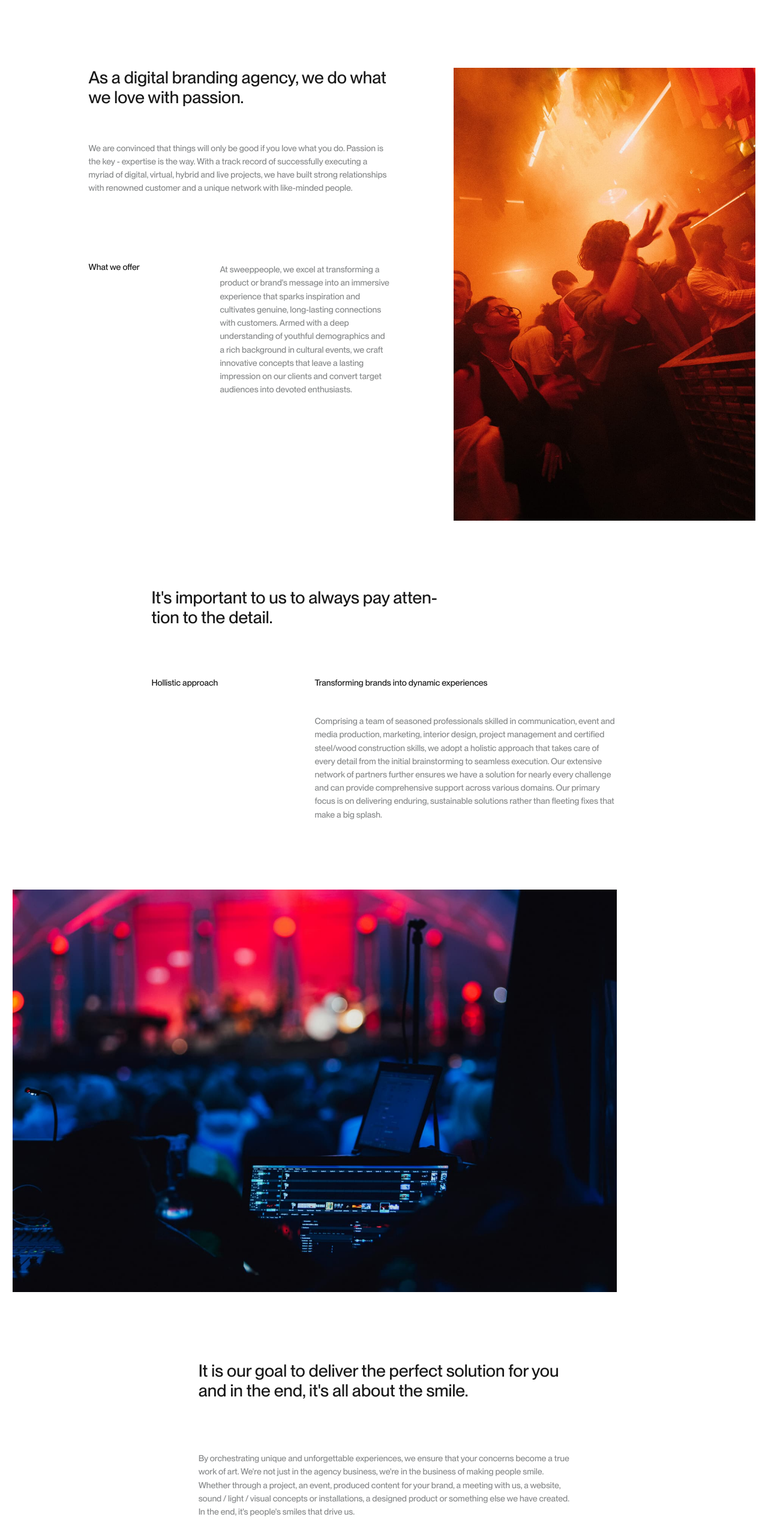
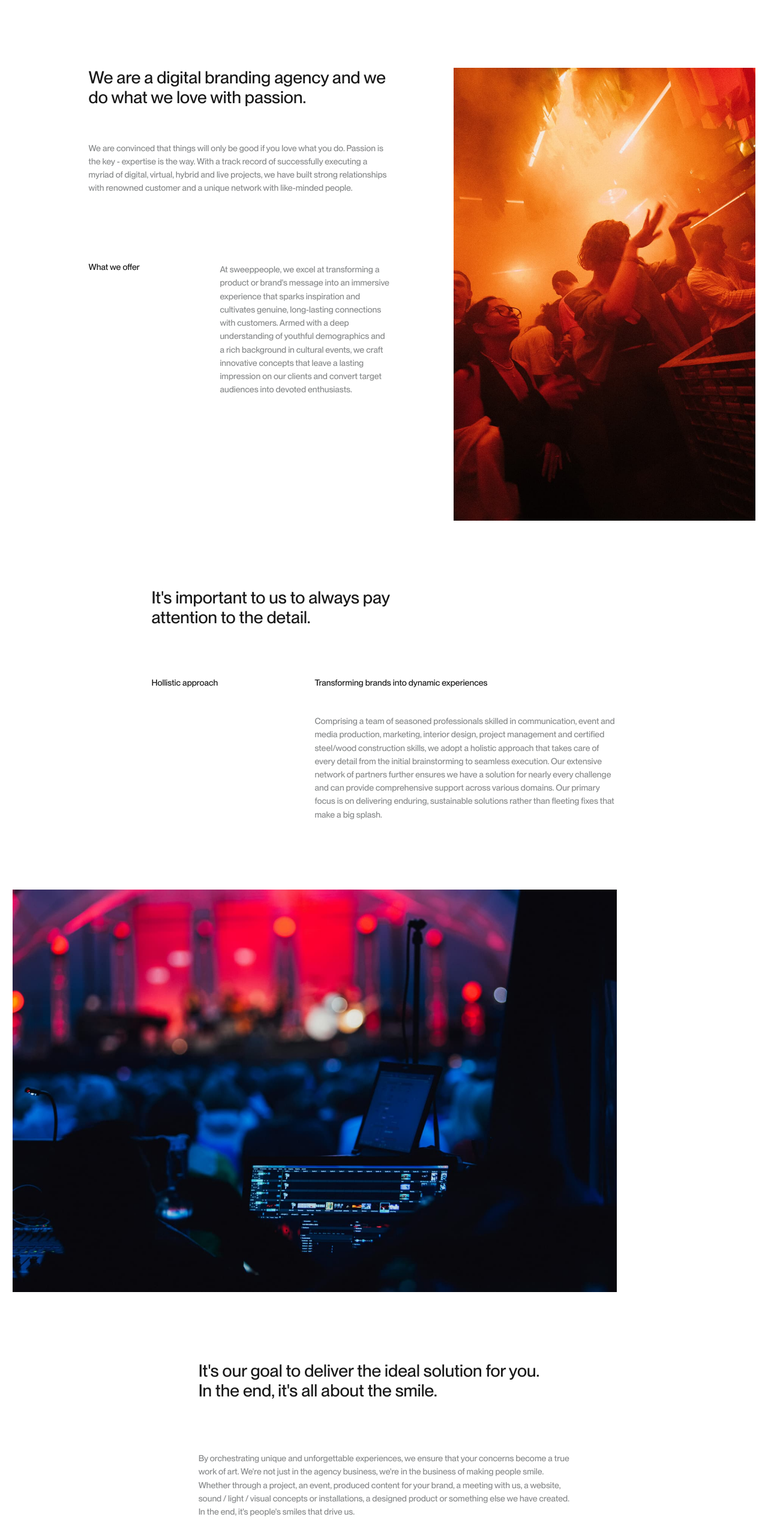
Before and after one commit to davidmhansen/sweep, a Next.js app: page / in a window 1280 px wide. Shown: the part 1447-4006 px from the top of the page at 60% size. Built offline with nearby package versions, Linux system fonts and the light colour scheme.

Commit message:
added favicon

```diff
--- a/app/layout.tsx
+++ b/app/layout.tsx
@@ -1,4 +1,6 @@
 import "../styles/main.scss";
+
+import Head from "next/head";
 
 import Header from "./components/Header/Header";
 import Footer from "./components/Footer/Footer";
@@ -12,6 +14,9 @@ export default function RootLayout({
 }) {
   return (
     <html lang="en">
+      <Head>
+        <link rel="icon" href="/favicon.ico" sizes="any" />
+      </Head>
       <body>
         <SmoothScroll>
           <Header></Header>
--- a/app/page.tsx
+++ b/app/page.tsx
@@ -32,7 +32,8 @@ export default function Home() {
         <div className="homepage__section-wrapper">
           <div className="homepage__section">
             <h2 className="homepage__section-title">
-              As a digital branding agency, we do what we love with passion.
+              We are a digital branding agency and we do what we love with
+              passion.
             </h2>
             <p className="homepage__section-copy">
               We are convinced that things will only be good if you love what
@@ -106,7 +107,7 @@ export default function Home() {
         </div>
         <div className="section-3--wrapper">
           <h2 className="section-3__title">
-            It is our goal to deliver the perfect solution for you and in the
+            It's our goal to deliver the ideal solution for you. <br></br>In the
             end, it's all about the smile.
           </h2>
           <p className="section-3__copy">
@@ -131,7 +132,10 @@ export default function Home() {
             alt="Picture of the author"
             style={{ width: "100%", height: "auto" }}
           />
-          <span className="homepage__cta-copy">OUR WORKS</span>
+          <div className="homepage__cta-wrapper">
+            <span className="homepage__cta-copy">OUR WORKS</span>
+            <span className="homepage__cta-info">coming soon</span>
+          </div>
         </div>
       </section>
     </div>
--- a/styles/pages/homepage/homepage.scss
+++ b/styles/pages/homepage/homepage.scss
@@ -193,16 +193,30 @@
         margin-bottom: 12.8rem;
         position: relative;
 
+        .homepage__cta-wrapper {
+            position: absolute;
+            left: 50%;
+            top: 50%;
+            transform: translate(-50%, -50%);
+            text-align: center;
+            display: flex;
+            flex-direction: column;
+        }
+
         .homepage__cta-copy {
             cursor: default;
             text-align: center;
             @extend %title-148;
             color: white;
-            position: absolute;
-            left: 50%;
-            top: 50%;
-            transform: translate(-50%, -50%);
         }
+
+        .homepage__cta-info {
+            cursor: default;
+            text-align: center;
+            @extend %title-32;
+            color: white;
+        }
+
     }
 
     .section-3--wrapper {
--- a/styles/pages/legal-notice/legal-notice.scss
+++ b/styles/pages/legal-notice/legal-notice.scss
@@ -34,7 +34,6 @@ h2 {
     font-size: 2.5rem;
     line-height: 3rem;
     margin-bottom: 3.2rem;
-    hyphens: auto;
     width: 100%;
 }
 
```
Also changed, not shown: 1 other file (tests, documents, lock files or other folders).
